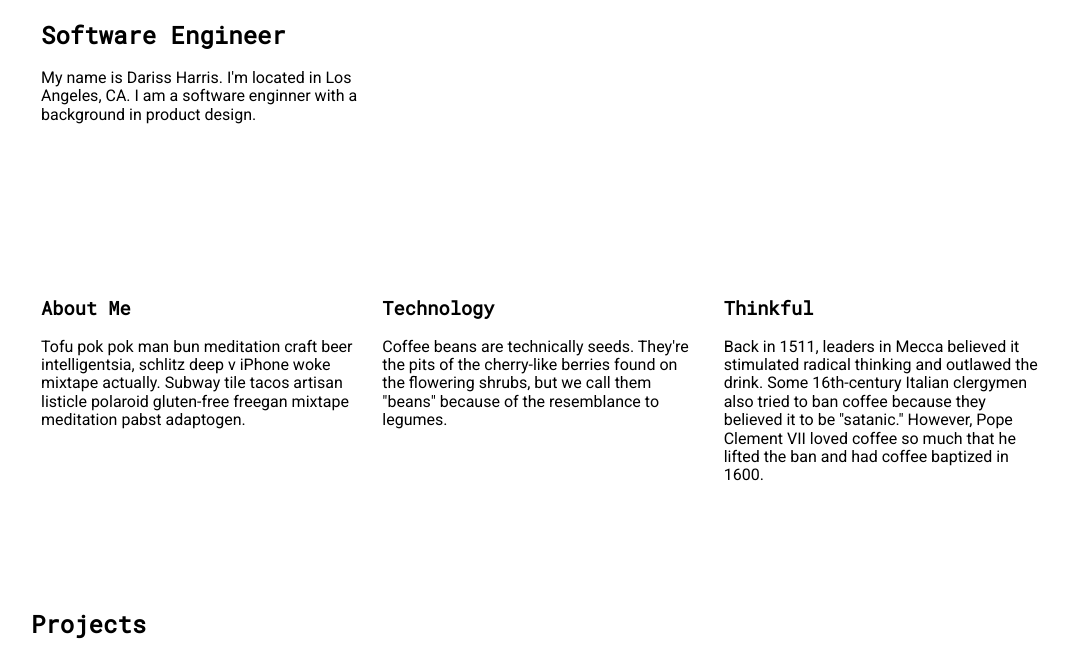
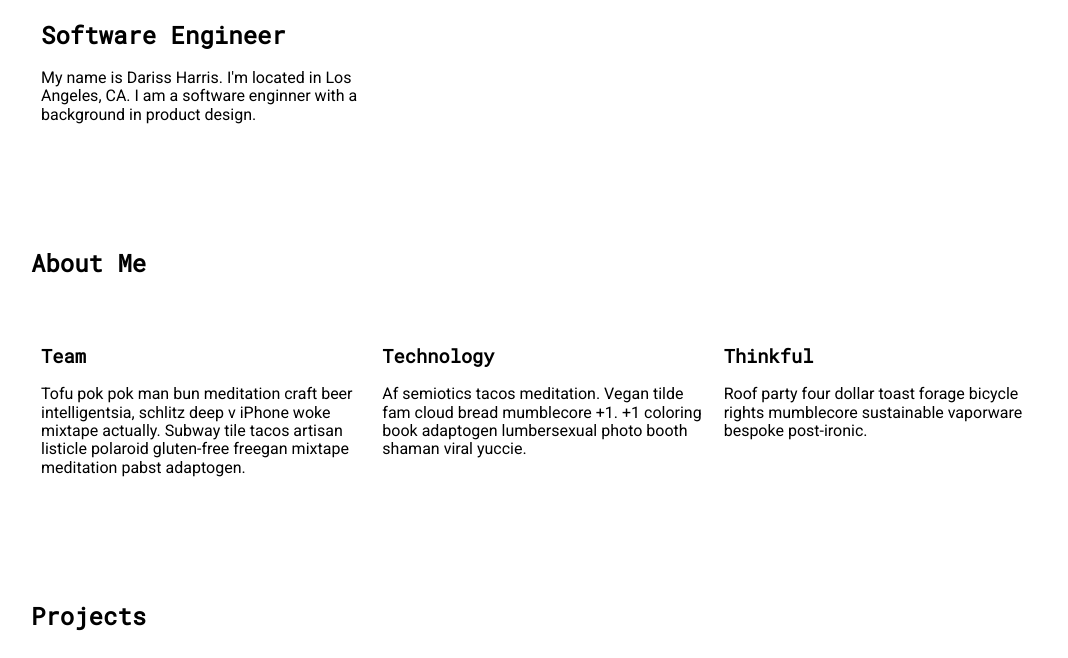
Before and after one commit to darissthedev/darissthedevportfolio, a plain HTML site: page index.html in a window 1280 px wide. Shown: the part 135-793 px from the top of the page, without its empty margins (97-1165 px from the left). Drawn offline with nearby package versions, Linux system fonts and the light colour scheme.

Commit message:
updated html

```diff
--- a/index.html
+++ b/index.html
@@ -28,21 +28,22 @@
 
           <!-- About Me Section -->
     <section>
+        <h2>About Me</h2>
         <div class="group">
           <div class="item">
             <img src="" alt="">
-            <h3>About Me</h3>
+            <h3>Team</h3>
             <p>Tofu pok pok man bun meditation craft beer intelligentsia, schlitz deep v iPhone woke mixtape actually. Subway tile tacos artisan listicle polaroid gluten-free freegan mixtape meditation pabst adaptogen.</p>
           </div>
           <div class="item">
             <img src="" alt="">
             <h3>Technology</h3>
-            <p>Coffee beans are technically seeds. They're the pits of the cherry-like berries found on the flowering shrubs, but we call them "beans" because of the resemblance to legumes.</p>
+            <p>Af semiotics tacos meditation. Vegan tilde fam cloud bread mumblecore +1. +1 coloring book adaptogen lumbersexual photo booth shaman viral yuccie.</p>
           </div>
             <div class="item">
               <img src="" alt="">
               <h3>Thinkful</h3>
-              <p>Back in 1511, leaders in Mecca believed it stimulated radical thinking and outlawed the drink. Some 16th-century Italian clergymen also tried to ban coffee because they believed it to be "satanic." However, Pope Clement VII loved coffee so much that he lifted the ban and had coffee baptized in 1600.</p>
+              <p>Roof party four dollar toast forage bicycle rights mumblecore sustainable vaporware bespoke post-ironic.</p>
           </div>
         </div>
       </section>
@@ -72,6 +73,7 @@
       <section>
           <div class="group">
               <div class="item">
+                  <h2>Contact</h2>
             <a href="mailto:darissharris@gmail.com"><p>Email</p></a>
             <a href="https://github.com/darissthedev"><p>GitHub</p></a>
             <a href="https://www.linkedin.com/in/dariss-harris-10337611/"><p>LinkedIn</p></a>
```
